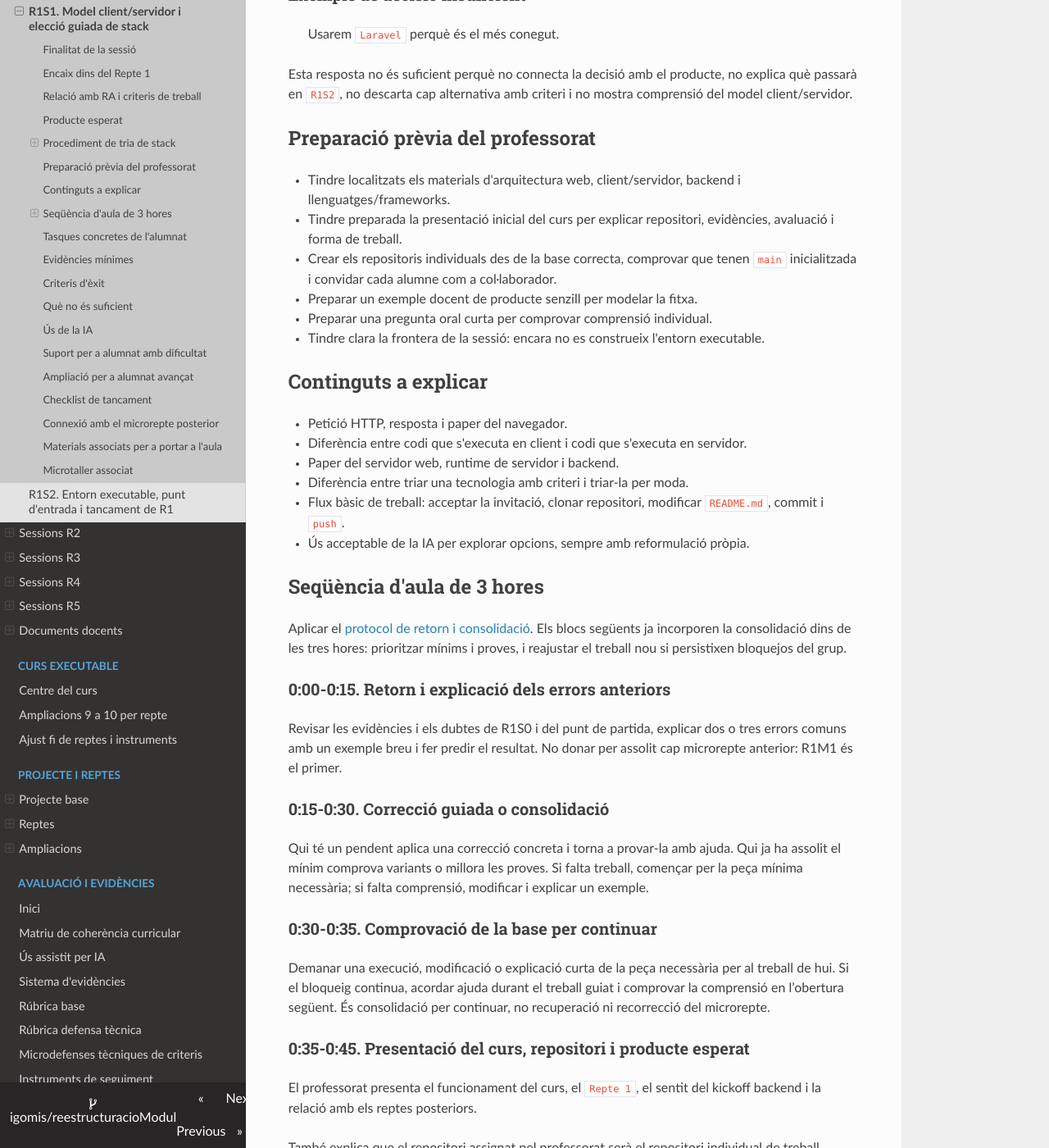
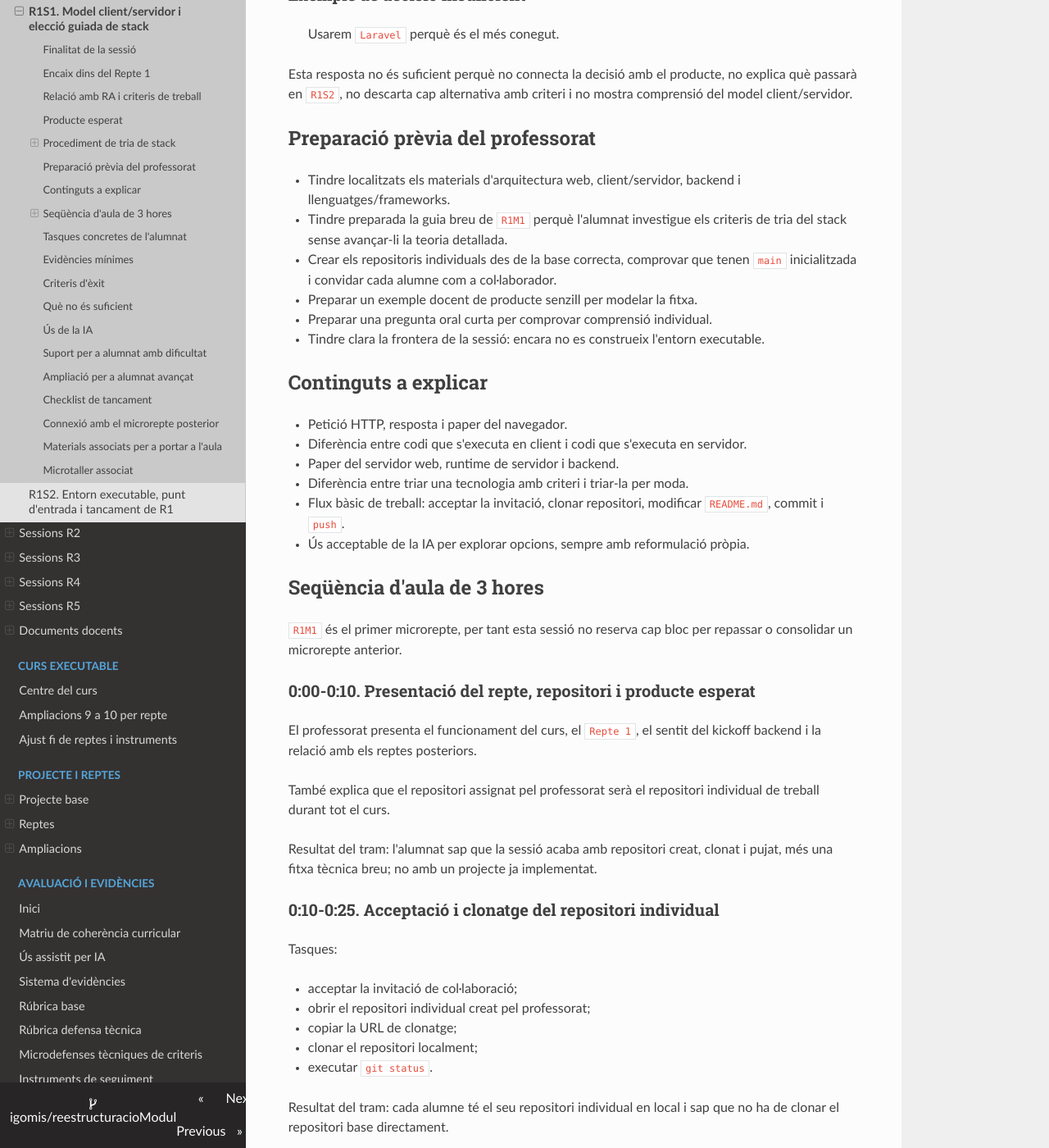
Before and after one commit to igomis/reestructuracioModul, an MkDocs documentation site: the page built from docs/01_programacio_modul/programacio_aula_r1s1_model_client_servidor_eleccio_stack.md, in a window 1280 px wide and 1400 px high, scrolled down 2634 px. Shown: the whole window at 82% size. Built offline with MkDocs 1.6.1, drawn with Linux system fonts in a browser that asks for light colours; nearby versions of some CDN libraries; some of the changed text lies outside the part shown.

Commit message:
Ajusta materials i sequencia docent de R1S1

```diff
--- a/docs/01_programacio_modul/programacio_aula_r1s1_model_client_servidor_eleccio_stack.md
+++ b/docs/01_programacio_modul/programacio_aula_r1s1_model_client_servidor_eleccio_stack.md
@@ -77,7 +77,7 @@ Esta resposta no és suficient perquè no connecta la decisió amb el producte,
 ## Preparació prèvia del professorat
 
 - Tindre localitzats els materials d'arquitectura web, client/servidor, backend i llenguatges/frameworks.
-- Tindre preparada la presentació inicial del curs per explicar repositori, evidències, avaluació i forma de treball.
+- Tindre preparada la guia breu de `R1M1` perquè l'alumnat investigue els criteris de tria del stack sense avançar-li la teoria detallada.
 - Crear els repositoris individuals des de la base correcta, comprovar que tenen `main` inicialitzada i convidar cada alumne com a col·laborador.
 - Preparar un exemple docent de producte senzill per modelar la fitxa.
 - Preparar una pregunta oral curta per comprovar comprensió individual.
@@ -94,21 +94,9 @@ Esta resposta no és suficient perquè no connecta la decisió amb el producte,
 
 ## Seqüència d'aula de 3 hores
 
-Aplicar el [protocol de retorn i consolidació](retorn_i_consolidacio_microreptes.md). Els blocs següents ja incorporen la consolidació dins de les tres hores: prioritzar mínims i proves, i reajustar el treball nou si persistixen bloquejos del grup.
+`R1M1` és el primer microrepte, per tant esta sessió no reserva cap bloc per repassar o consolidar un microrepte anterior.
 
-### 0:00-0:15. Retorn i explicació dels errors anteriors
-
-Revisar les evidències i els dubtes de R1S0 i del punt de partida, explicar dos o tres errors comuns amb un exemple breu i fer predir el resultat. No donar per assolit cap microrepte anterior: R1M1 és el primer.
-
-### 0:15-0:30. Correcció guiada o consolidació
-
-Qui té un pendent aplica una correcció concreta i torna a provar-la amb ajuda. Qui ja ha assolit el mínim comprova variants o millora les proves. Si falta treball, començar per la peça mínima necessària; si falta comprensió, modificar i explicar un exemple.
-
-### 0:30-0:35. Comprovació de la base per continuar
-
-Demanar una execució, modificació o explicació curta de la peça necessària per al treball de hui. Si el bloqueig continua, acordar ajuda durant el treball guiat i comprovar la comprensió en l’obertura següent. És consolidació per continuar, no recuperació ni recorrecció del microrepte.
-
-### 0:35-0:45. Presentació del curs, repositori i producte esperat
+### 0:00-0:10. Presentació del repte, repositori i producte esperat
 
 El professorat presenta el funcionament del curs, el `Repte 1`, el sentit del kickoff backend i la relació amb els reptes posteriors.
 
@@ -116,7 +104,7 @@ També explica que el repositori assignat pel professorat serà el repositori in
 
 Resultat del tram: l'alumnat sap que la sessió acaba amb repositori creat, clonat i pujat, més una fitxa tècnica breu; no amb un projecte ja implementat.
 
-### 0:45-1:00. Acceptació i clonatge del repositori individual
+### 0:10-0:25. Acceptació i clonatge del repositori individual
 
 Tasques:
 
@@ -128,42 +116,43 @@ Tasques:
 
 Resultat del tram: cada alumne té el seu repositori individual en local i sap que no ha de clonar el repositori base directament.
 
-### 1:00-1:15. Model client/servidor amb un exemple concret
+### 0:25-0:45. Model client/servidor amb un exemple concret
 
 El professorat explica el flux bàsic d'una petició web: navegador, servidor, codi de servidor i resposta.
 
 Resultat del tram: l'alumnat pot separar, en un cas senzill, què fa el client i què fa el servidor.
 
-### 1:15-1:30. Modelatge docent de la fitxa i del `README.md` inicial
+### 0:45-1:05. Modelatge docent de la fitxa i del `README.md` inicial
 
 El professorat mostra una fitxa d'exploració tècnica mínima amb un producte exemple i com deixar en `README.md` el microrepte actual, el producte triat i la primera decisió de treball.
 
 Resultat del tram: l'alumnat veu el nivell de concreció esperat i evita llistes genèriques de frameworks.
 
-### 1:30-2:00. Treball individual o per parelles
+### 1:05-1:50. Investigació i treball individual o per parelles
 
 Tasques:
 
 - escriure quin producte vol iniciar;
 - dibuixar o descriure el flux client/servidor;
 - escriure tres exemples del projecte: acció del client, acció del servidor i resposta;
+- consultar la guia breu de criteris per triar el stack i contrastar les opcions amb fonts pròpies;
 - iniciar una comparació breu de dues o tres opcions tècniques.
 
 Resultat del tram: cada equip té una primera fitxa amb producte, flux i opcions tècniques.
 
-### 2:00-2:20. Contrast per parelles
+### 1:50-2:10. Contrast per parelles
 
 Una altra persona revisa si la fitxa diferencia realment client, servidor i dades.
 
 Resultat del tram: cada equip detecta una confusió, omissió o decisió massa genèrica.
 
-### 2:20-2:35. Decisió inicial de stack
+### 2:10-2:35. Decisió inicial de stack
 
 L'alumnat tanca una decisió tècnica inicial i una alternativa descartada.
 
 Resultat del tram: la decisió queda escrita amb un motiu relacionat amb el producte, amb el marc del curs i amb el que realment s'ha de construir en `R1S2`.
 
-### 2:35-2:45. Commit i `push` inicial
+### 2:35-2:50. Commit i `push` inicial
 
 Tasques:
 
@@ -174,13 +163,13 @@ Tasques:
 
 Resultat del tram: GitHub mostra el primer canvi i el professorat pot comprovar que el repositori queda operatiu.
 
-### 2:45-2:50. Checkpoint docent
+### 2:50-2:55. Checkpoint docent
 
 Cada equip mostra el repositori en GitHub, la fitxa i respon una pregunta breu.
 
 Pregunta de tancament: què passa exactament al navegador i què passa al servidor en una acció bàsica del teu producte?
 
-### 2:50-3:00. Diagnòstic individual i següent pas
+### 2:55-3:00. Diagnòstic individual i següent pas
 
 Amb les evidències observades durant la sessió, comprovar què funciona i què entén cada alumne. Registrar la base que domina, la dificultat i l’ajuda necessària per continuar. Reprendre els dubtes en l’obertura següent com a consolidació, sense reentrega ni recorrecció del microrepte. La recuperació, si cal, es planteja sobre el repte complet en el seu tancament. No cal fer totes les demos completes en estos deu minuts.
 
@@ -272,7 +261,7 @@ Frase guia: "Primer explica el viatge d'una petició; després ja decidirem amb
 ## Materials associats per a portar a l'aula
 
 - **Presentació associada**: [MT01. Projecte no CRUD](https://cipfpbatoi.github.io/dwes2627/recursos/Tallers/MT01-Projecte-no-CRUD.pdf)
-- **Presentació inicial del curs**: [Benvinguda al curs](https://cipfpbatoi.github.io/dwes2627/recursos/Presentacions/Benvinguda-al-curs.pdf)
+- **Guia breu per a la investigació de R1M1**: [Com triar el teu stack tecnològic de servidor](https://cipfpbatoi.github.io/dwes2627/recursos/Repte1/R1M1-Com-triar-el-teu-stack-tecnologic-de-servidor.pdf)
 - **Teoria o material associat**: [Backend, client-servidor i arquitectura web](https://cipfpbatoi.github.io/dwes2627/recursos/Teoria/Teoria-R1-Backend-client-servidor-i-arquitectura-web.pdf)
 - **Guia operativa**: [Com pujar el treball per a l'autocorrecció](https://cipfpbatoi.github.io/dwes2627/04_materials/guia_pujar_treball_autocorreccio/)
 
```
